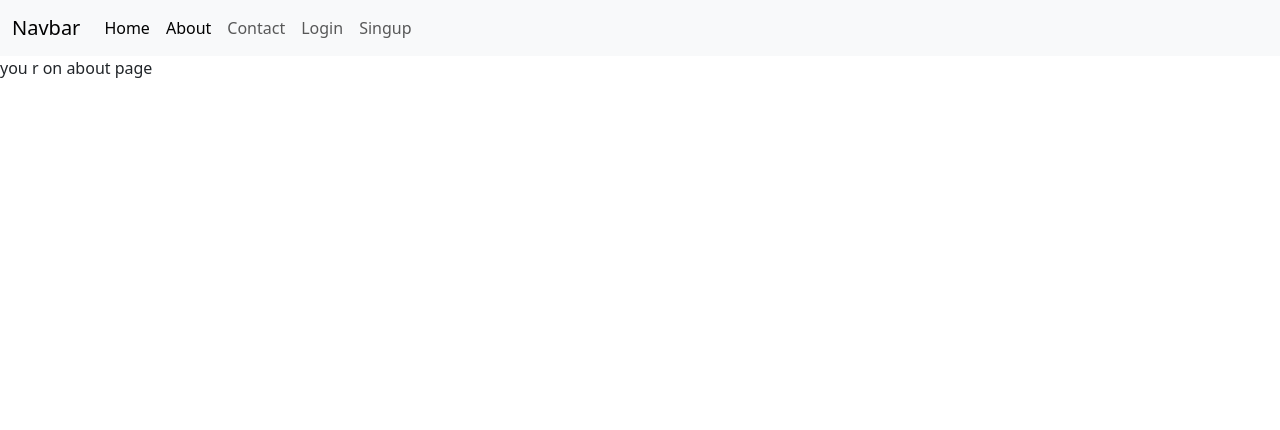
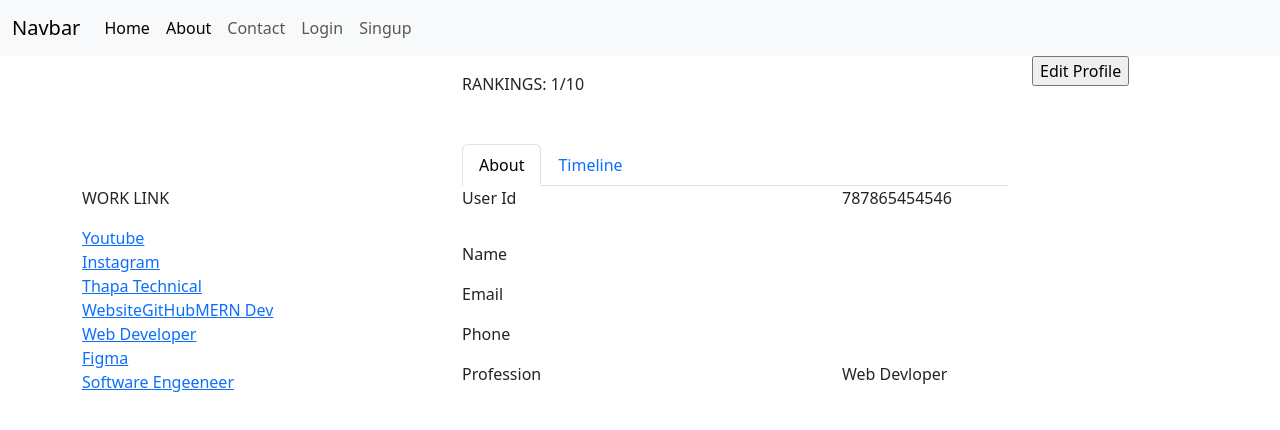
Before and after one commit to luck122de/LoginXpress, a React (Create React App) app in the folder client/: page /about in a window 1280 px wide. Shown: the top 430 px of the page. Built offline with nearby package versions, Linux system fonts and the light colour scheme.

Commit message:
template "About" page

```diff
--- a/client/src/components/About.js
+++ b/client/src/components/About.js
@@ -1,10 +1,197 @@
-import React from 'react'
+import React, {useEffect, useState}  from 'react'
+import thapapic from "../images/thapa1.png";
+import aboutpic from "../images/aboutpic.png";
 
- const About = () => {
-  return (
-     <>
-       <p>you r on about page</p>
-     </>
-  )
+// import { useHistory } from "react-router-dom";
+
+const About = () => {
+
+    // const history = useHistory();
+    // const [userData, setUserData] = useState({});
+
+    // const callAboutPage = async () => {
+    //     try {
+    //         const res = await fetch('/about', {
+    //             method: "GET",
+    //             headers: {
+    //                 Accept: "appllication/json",
+    //                 "Content-Type": "application/json"
+    //             },
+    //             credentials: "include"
+    //         });
+
+    //         const data = await res.json();
+    //         console.log(data);
+    //         setUserData(data);
+
+    //         if (!res.status === 200) {
+    //             const error = new Error(res.error);
+    //             throw error;
+    //         }
+
+    //     } catch (err) {
+    //         console.log(err);
+    //         history.push('/login');
+    //     }
+    // }
+
+    // useEffect(() => {
+    //     callAboutPage();
+    // }, []);
+
+    return (
+        <>
+            <div className="container emp-profile">
+                <form method="GET">
+                    <div className="row">
+                        <div className="col-md-4">
+                            <div className="profile-img">
+                                  {/* <img src={userData.name === "Vinod Bahadur Thapa" ? thapapic : aboutpic} alt="thapa" /> */}
+                            </div>
+
+                        </div>
+
+                         <div className="col-md-6">
+                            <div className="profile-head">
+                                {/* <h5>{ userData.name}</h5>
+                                <h6>{ userData.work}</h6> */}
+                                <p className="profile-rating mt-3 mb-5">RANKINGS: <span> 1/10 </span></p>
+
+
+                                <ul className="nav nav-tabs" role="tablist">
+                                    <li className="nav-item">
+                                   <a className="nav-link active" id="home-tab" data-toggle="tab" href="#home" role="tab" aria-controls="home" aria-selected="true">About</a>
+                                    </li>
+                                    <li className="nav-item">
+                                       <a className="nav-link" id="profile-tab" data-toggle="tab" href="#profile" role="tab" aria-controls="profile" aria-selected="false">Timeline</a>
+
+                                    </li>
+                                </ul>
+                           </div>
+                        </div>
+
+                        <div className="col-md-2">
+                            <input type="submit" className="profile-edit-btn" name="btnAddMore" value="Edit Profile" />
+                        </div>
+
+                    </div>
+
+
+
+                    <div className="row">
+                        {/* left side url  */}
+                        <div className="col-md-4">
+                            <div className="profile-work">
+                                <p> WORK LINK</p>
+                                <a href="https://www.youtube.com/channel/UCwfaAHy4zQUb2APNOGXUCCA" target="_thapa">Youtube</a> <br />
+                                <a href="https://www.youtube.com/channel/UCwfaAHy4zQUb2APNOGXUCCA" target="_thapa">Instagram</a> <br />
+                                <a href="https://www.youtube.com/channel/UCwfaAHy4zQUb2APNOGXUCCA" target="_thapa">Thapa Technical</a> <br />
+                                <a href="https://www.youtube.com/channel/UCwfaAHy4zQUb2APNOGXUCCA" target="_thapa">WebsiteGitHubMERN Dev</a> <br />
+                                <a href="https://www.youtube.com/channel/UCwfaAHy4zQUb2APNOGXUCCA" target="_thapa">Web Developer</a> <br />
+                                <a href="https://www.youtube.com/channel/UCwfaAHy4zQUb2APNOGXUCCA" target="_thapa">Figma</a> <br />
+                                <a href="https://www.youtube.com/channel/UCwfaAHy4zQUb2APNOGXUCCA" target="_thapa">Software Engeeneer</a> <br />
+
+
+                            </div>
+                        </div>
+
+                        {/* right side data toogle  */}
+
+                     <div className="col-md-8 pl-5 about-info">
+                        <div className="tab-content profile-tab" id="myTabContent">
+                            <div className="tab-pane fade show active" id="home" role="tabpanel" aria-labelledby="home-tab">
+                                        <div className="row">
+                                            <div className="col-md-6">
+                                               <label>User Id</label>
+                                            </div>
+                                            <div className="col-md-6">
+                                            <p>787865454546</p>
+                                            </div>
+                                        </div>
+                                        <div className="row mt-3">
+                                            <div className="col-md-6">
+                                                <label>Name</label>
+                                            </div>
+                                            <div className="col-md-6 ">
+                                                {/* <p>{ userData.name}</p> */}
+                                            </div>
+                                        </div>
+                                        <div className="row mt-3">
+                                            <div className="col-md-6">
+                                                <label>Email</label>
+                                            </div>
+                                            <div className="col-md-6">
+                                                {/* <p>{ userData.email}</p> */}
+                                            </div>
+                                        </div>
+                                        <div className="row mt-3">
+                                            <div className="col-md-6">
+                                                <label>Phone</label>
+                                            </div>
+                                            <div className="col-md-6">
+                                                {/* <p>{ userData.phone}</p> */}
+                                            </div>
+                                        </div>
+                                        <div className="row mt-3">
+                                            <div className="col-md-6">
+                                                <label>Profession</label>
+                                            </div>
+                                            <div className="col-md-6">
+                                                <p>Web Devloper</p>
+                                            </div>
+                                        </div>
+                            </div>
+                            <div className="tab-pane fade" id="profile" role="tabpanel" aria-labelledby="profile-tab">
+                                        <div className="row">
+                                            <div className="col-md-6">
+                                                <label>Experience</label>
+                                            </div>
+                                            <div className="col-md-6">
+                                                <p>Expert</p>
+                                            </div>
+                                        </div>
+                                        <div className="row mt-3">
+                                            <div className="col-md-6">
+                                                <label>Hourly Rate</label>
+                                            </div>
+                                            <div className="col-md-6">
+                                                <p>10$/hr</p>
+                                            </div>
+                                        </div>
+                                        <div className="row mt-3">
+                                            <div className="col-md-6">
+                                                <label>Total Projects</label>
+                                            </div>
+                                            <div className="col-md-6">
+                                                <p>230</p>
+                                            </div>
+                                        </div>
+                                        <div className="row mt-3">
+                                            <div className="col-md-6">
+                                                <label>English Level</label>
+                                            </div>
+                                            <div className="col-md-6">
+                                                <p>Expert</p>
+                                            </div>
+                                        </div>
+                                        <div className="row mt-3">
+                                            <div className="col-md-6">
+                                                <label>Availability</label>
+                                            </div>
+                                            <div className="col-md-6">
+                                                <p>6 months</p>
+                                            </div>
+                                        </div>
+
+                            </div>
+                        </div>
+                    </div>
+                    </div>
+
+                </form>
+           </div>
+        </>
+    )
 }
-export default About;
+
+export default About
```
